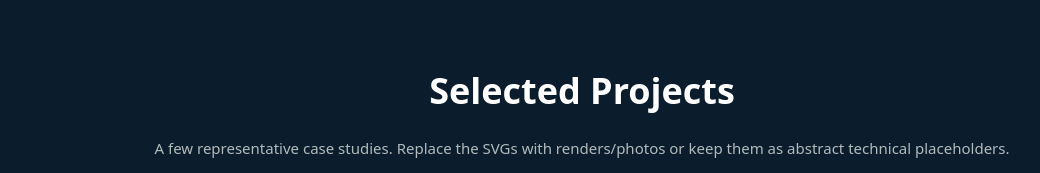
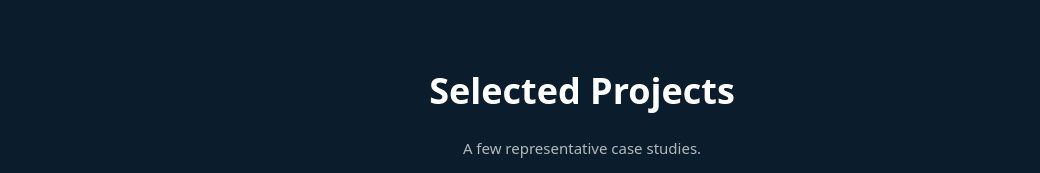
Before and after one commit to matlabwarrior/matlabwarrior.github.io, a plain HTML site: page index.html in a window 1280 px wide. Shown: the part 1820-1993 px from the top of the page, without its empty margins (58-1098 px from the left). Drawn offline with Linux system fonts and the light colour scheme.

Commit message:
Update index.html

```diff
--- a/index.html
+++ b/index.html
@@ -84,7 +84,7 @@
 
       <div class="container">
         <h2>Selected Projects</h2>
-        <p class="sub">A few representative case studies. Replace the SVGs with renders/photos or keep them as abstract technical placeholders.</p>
+        <p class="sub">A few representative case studies.</p>
         <div class="grid projects" style="margin-top:1rem">
 
             <!-- Project 1 -->
@@ -162,4 +162,5 @@
     <script src="script.js"></script>
 </body>
 
+
 </html>
```
